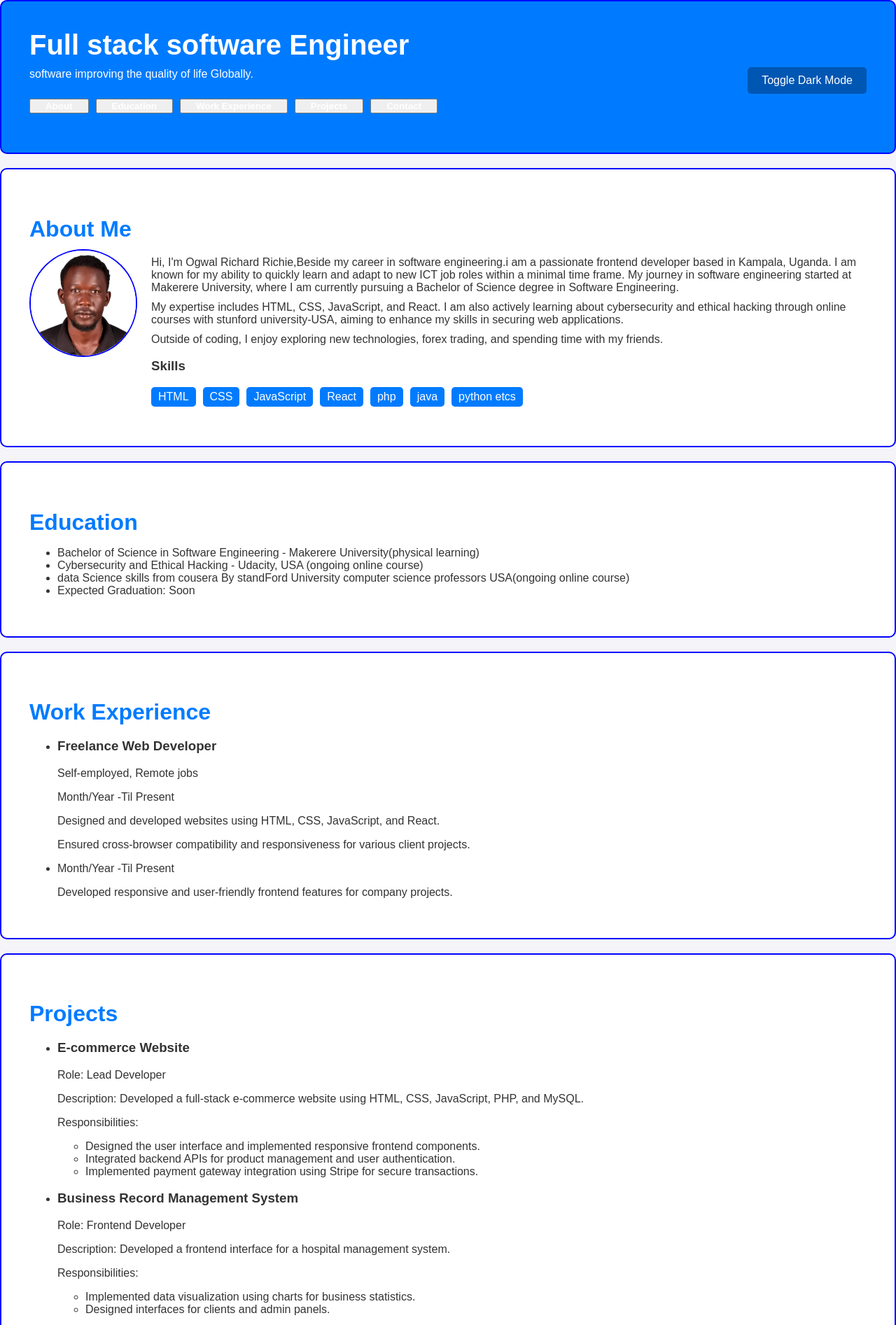
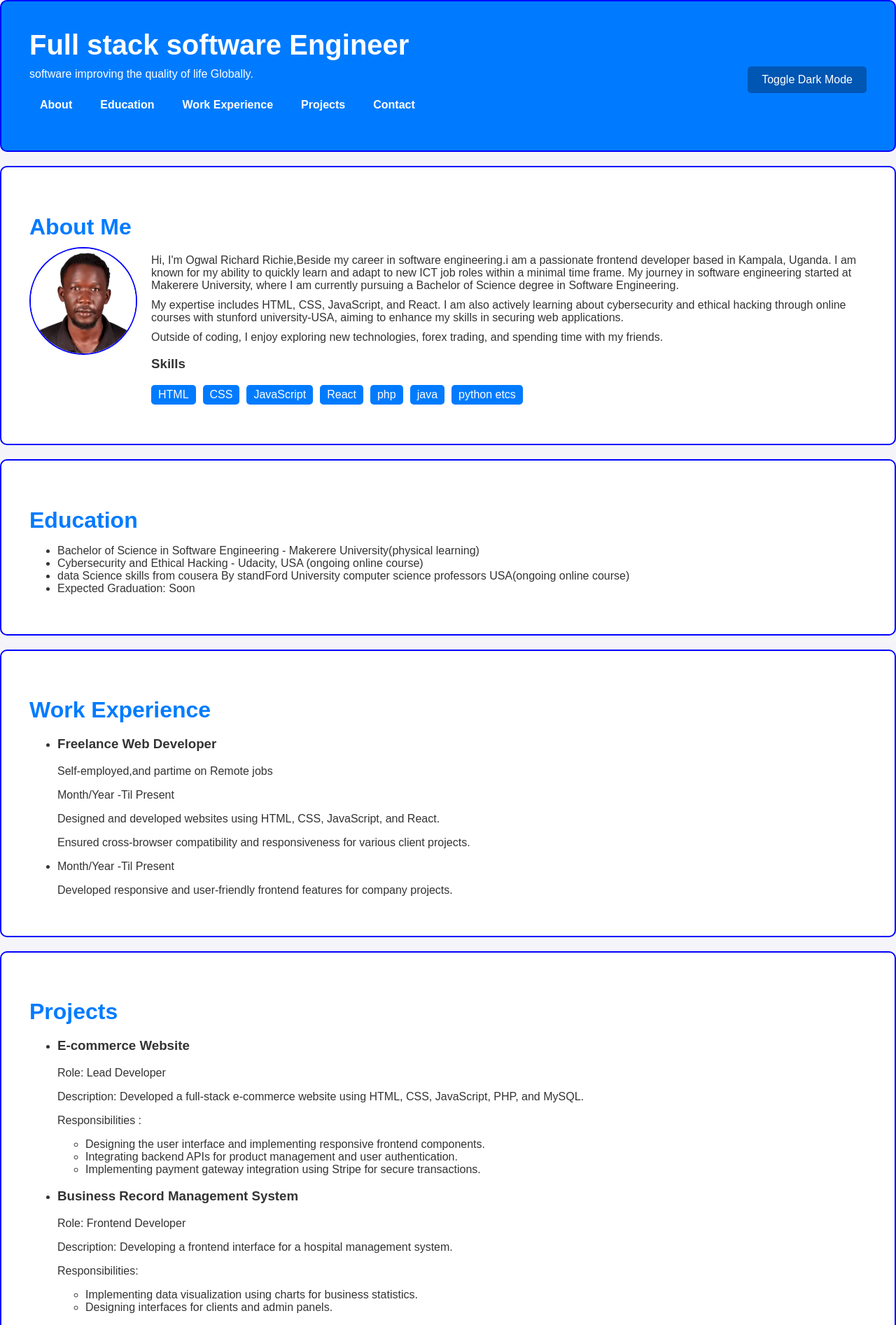
Before and after one commit to Richie-2024/myfortfolio002, a plain HTML site: page index.html in a window 1280 px wide. Shown: the top 1893 px of the page at 70% size. Drawn offline with Linux system fonts and the light colour scheme.

Commit message:
Update index.html

```diff
--- a/index.html
+++ b/index.html
@@ -17,11 +17,11 @@
                     <P style="text-align":center;>software improving the quality of life Globally.</P>
                     <nav>
                         <ul>
-                           <button style="color:blue;"><li><a href="#about">About</a></button>
-                               <button style="color:blue;"> <li><a href="#education">Education</a></li></button>
-                                <button style="color:blue;"><li><a href="#work">Work Experience</a></li></button>
-                              <button style="color:blue;" >  <li><a href="#projects">Projects</a></li> </button>
-                                <button style="color:blue;"><li><a href="#contact">Contact</a></li>    </button>
+                          <li><a href="#about">About</a>
+                                <li><a href="#education">Education</a></li>
+                               <li><a href="#work">Work Experience</a></li>
+                                <li><a href="#projects">Projects</a></li>
+                               <li><a href="#contact">Contact</a></li>
                         </ul>
                     </nav>
                 </div>
@@ -72,7 +72,7 @@
             <ul>
                 <li>
                     <h3>Freelance Web Developer</h3>
-                    <p>Self-employed, Remote jobs</p>
+                    <p>Self-employed,and partime on  Remote jobs </p>
                     <p>Month/Year -Til  Present</p>
                     <p>Designed and developed websites using HTML, CSS, JavaScript, and React.</p>
                     <p>Ensured cross-browser compatibility and responsiveness for various client projects.</p>
@@ -86,7 +86,7 @@
         </div>
     </section>
 
-    <section id="projects" class="section">
+    <section id="projects done " class="section">
         <div class="container">
             <h2>Projects</h2>
             <ul>
@@ -94,21 +94,21 @@
                     <h3>E-commerce Website</h3>
                     <p>Role: Lead Developer</p>
                     <p>Description: Developed a full-stack e-commerce website using HTML, CSS, JavaScript, PHP, and MySQL.</p>
-                    <p>Responsibilities:</p>
+                    <p>Responsibilities :</p>
                     <ul>
-                        <li>Designed the user interface and implemented responsive frontend components.</li>
-                        <li>Integrated backend APIs for product management and user authentication.</li>
-                        <li>Implemented payment gateway integration using Stripe for secure transactions.</li>
+                        <li>Designing the user interface and implementing responsive frontend components.</li>
+                        <li>Integrating backend APIs for product management and user authentication.</li>
+                        <li>Implementing payment gateway integration using Stripe for secure transactions.</li>
                     </ul>
                 </li>
                 <li>
                     <h3>Business Record Management System</h3>
                     <p>Role: Frontend Developer</p>
-                    <p>Description: Developed a frontend interface for a hospital management system.</p>
+                    <p>Description: Developing a frontend interface for a hospital management system.</p>
                     <p>Responsibilities:</p>
                     <ul>
-                        <li>Implemented data visualization using charts for business statistics.</li>
-                        <li>Designed interfaces for clients and admin panels.</li>
+                        <li>Implementing data visualization using charts for business statistics.</li>
+                        <li>Designing interfaces for clients and admin panels.</li>
                         <h3>others</h3>
                         <li><p>I have worked on many small website systems that are used by people running retail businesses in the country</p></li>
                     </ul>
```
